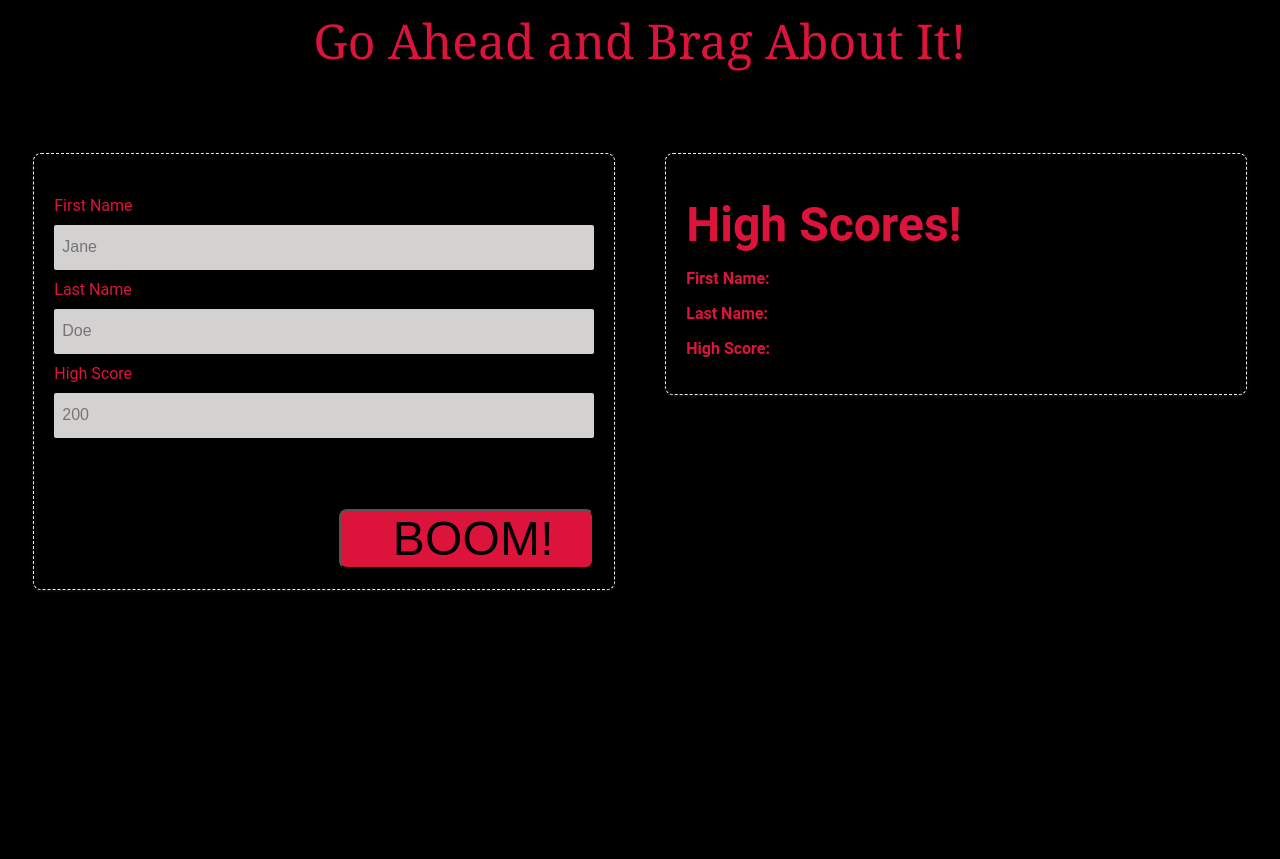
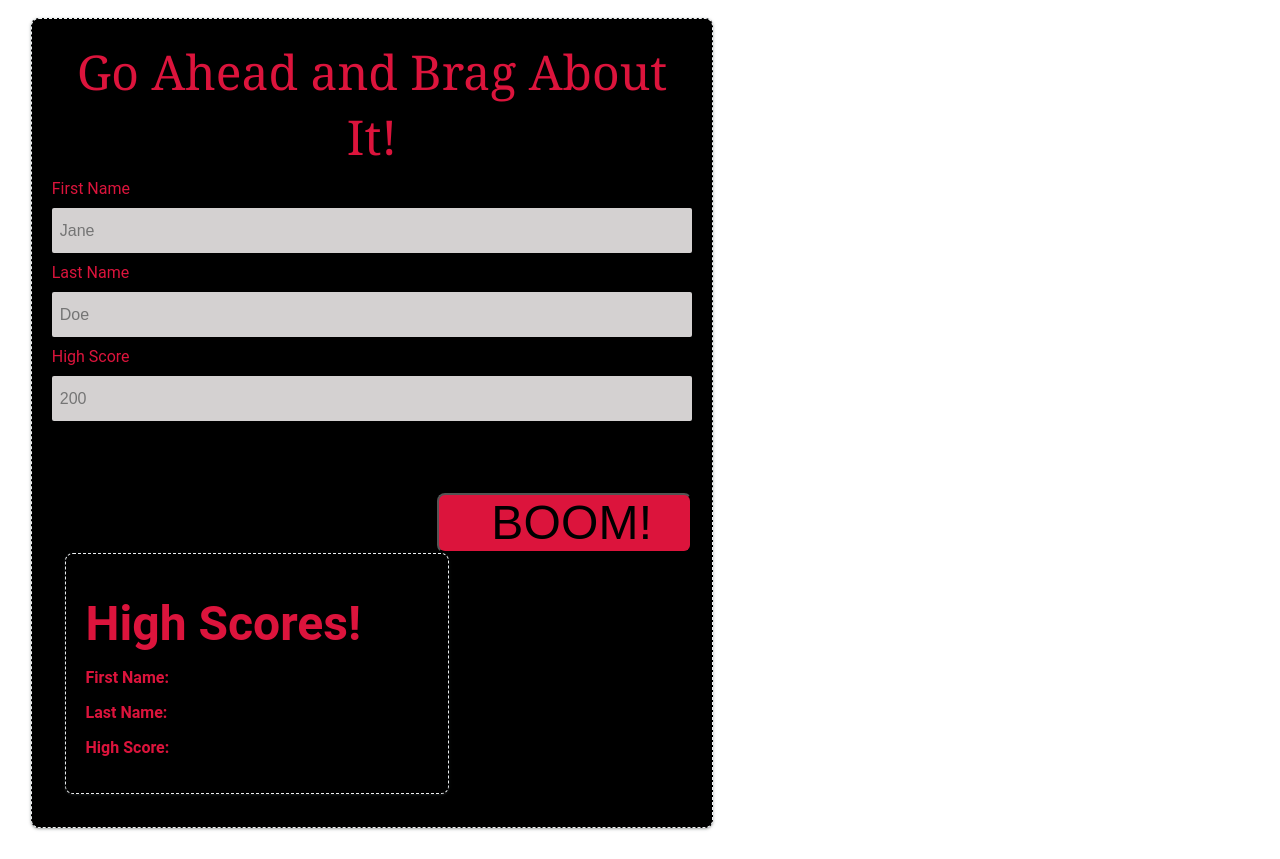
Before and after one commit to skyelucking/04-Code-Quiz, a plain HTML site: page HighScore/highscore.html in a window 1280 px wide. Before the commit the page ends 800 px from the top, so only its background shows below. Drawn offline with Linux system fonts and the light colour scheme.

Commit message:
played around with hs formatting

```diff
--- a/HighScore/highscore.html
+++ b/HighScore/highscore.html
@@ -11,10 +11,10 @@
 
 
   <body>
+   <div class="container" style="max-width: 90%; align-content: center;">
 
-    <header>Go Ahead and Brag About It!</header>
-      <div class="card">
-        <h2></h2>
+      <div class="card" style="max-width: 90%; align-content: center;">
+        <header>Go Ahead and Brag About It!</header>
         <form method="POST">
           <div class="input-group">
             <label for="first-name">First Name</label>
@@ -31,7 +31,7 @@
           <div id="msg"></div>
           <button id="quizbutton">BOOM!</button>
         </form>
-      </div>
+
 
       <div class="card">
         <h2>High Scores!</h2>
@@ -40,6 +40,7 @@
          <p><strong>High Score:</strong> <span id="user-highscore"></span></p>
       </div>
     </div>
+  </div></div>
     <script src="script.js"></script>
   </body>
 </html>
--- a/HighScore/script.js
+++ b/HighScore/script.js
@@ -34,7 +34,7 @@ quizbutton.addEventListener("click", function(event) {
   } else if (user.highscore === "") {
     displayMessage("error", "highscore cannot be blank");
   } else {
-    displayMessage("success", "Registered successfully");
+    displayMessage("success", "Do you feel good about yourself? You should!");
 
     // set new submission
     localStorage.setItem("user", JSON.stringify(user));
--- a/HighScore/style.css
+++ b/HighScore/style.css
@@ -8,7 +8,7 @@ body {
   font-size: 16px;
   font-family: "Roboto", sans-serif;
   color: #e8eaed;
-  background-color: black;
+  background-color: rgb(255, 255, 255);
 }
 
 h2 {
@@ -82,18 +82,19 @@ input:hover {
 }
 
 .card {
+  align-content: center;
   background-color: rgb(0, 0, 0);
   border: 1px dashed #eceff1;
   border-radius: 8px;
   box-shadow: rgba(60, 64, 67, 0.3) 0 1px 2px 0,
     rgba(60, 64, 67, 0.15) 0 1px 3px 1px;
   margin: 2%;
-  margin-top: 80px;
+  margin-top: 10px;
   padding: 20px;
-  width: 46%;
+  width: 60%;
   overflow: hidden;
-  position: relative;
-  float: left;
+  position: inherit;
+  float: center;
   color: crimson;
 }
 
```
